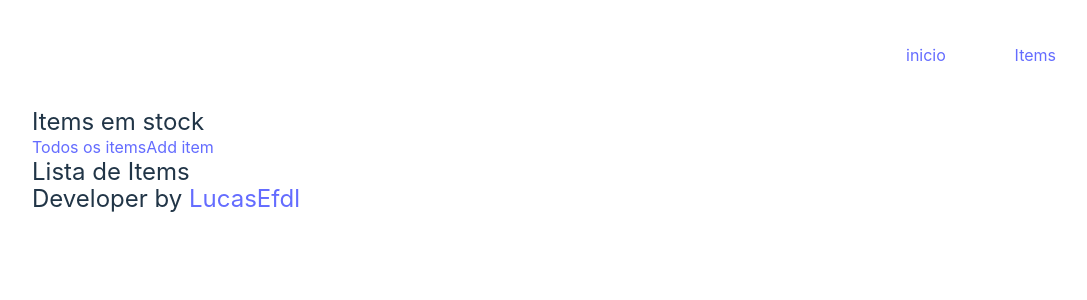
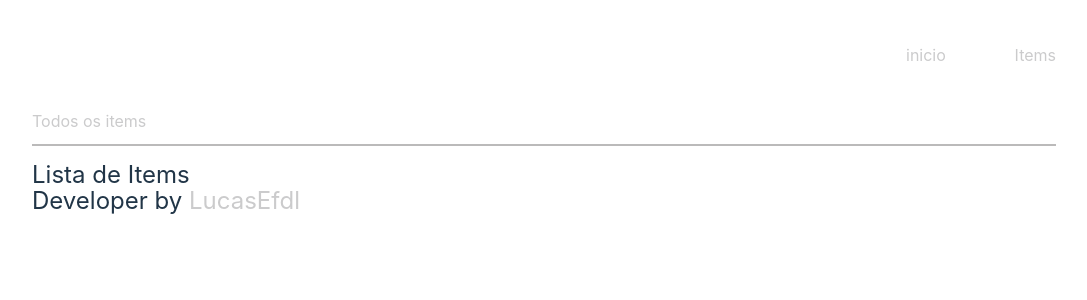
Before and after one commit to LucasEfdl/stock-management, a React (Vite) app: page /items in a window 1280 px wide. Shown: the top 300 px of the page, without its empty margins (0-1087 px from the left). Built offline with nearby package versions, Linux system fonts and the light colour scheme.

Commit message:
add stylization itemLayout

```diff
--- a/src/index.css
+++ b/src/index.css
@@ -22,7 +22,7 @@
 
 a {
     font-weight: 400;
-    color: #646cff;
+    color: #cbcbcc;
     text-decoration: inherit;
 }
 
@@ -71,3 +71,17 @@ button:focus-visible {
         background-color: #f9f9f9;
     }
 }
+.nav-bar {
+    display: flex;
+    width: 100%;
+    margin-bottom: 1rem;
+    border-bottom: 2px solid #bbbaba;
+}
+.links {
+    padding-right: 2rem;
+    padding-bottom: 0.5rem;
+}
+.active {
+    color: #ffffff;
+    border-bottom: 3px solid #fff;
+}
--- a/src/pages/layouts/ItemLayout.jsx
+++ b/src/pages/layouts/ItemLayout.jsx
@@ -3,10 +3,19 @@ import { Link, Outlet } from "react-router-dom";
 export default function Itemlayout() {
     return (
         <div>
-            <h2>Items em stock</h2>
-            <nav>
-                <Link to="">Todos os items</Link>
-                <Link to="new">Add item</Link>
+            <nav className="nav-bar">
+                <Link
+                    className="links"
+                    to=""
+                >
+                    Todos os items
+                </Link>
+                <Link
+                    className="links active"
+                    to="new"
+                >
+                    Add item
+                </Link>
             </nav>
             <section>
                 <Outlet />
```
